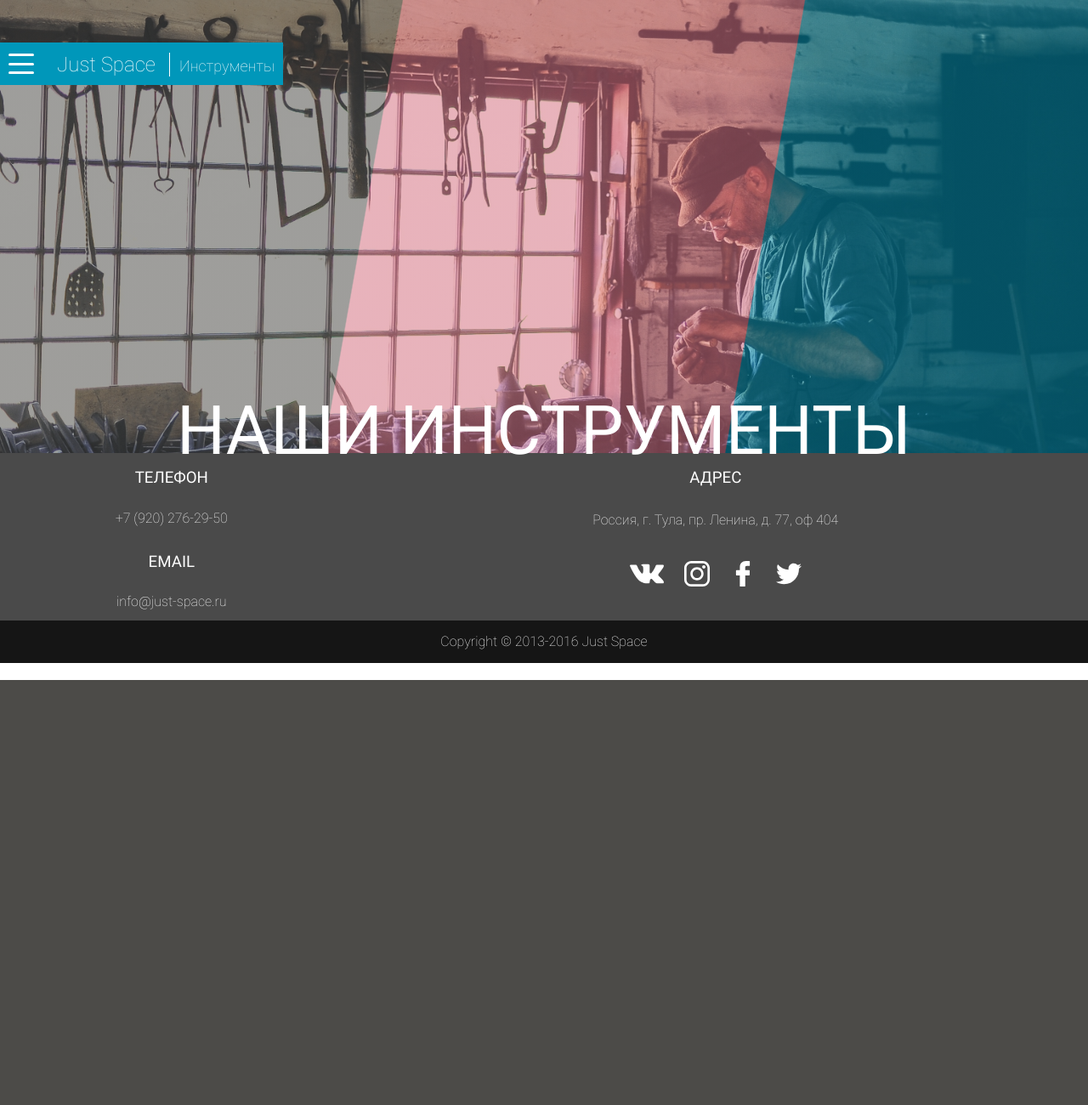
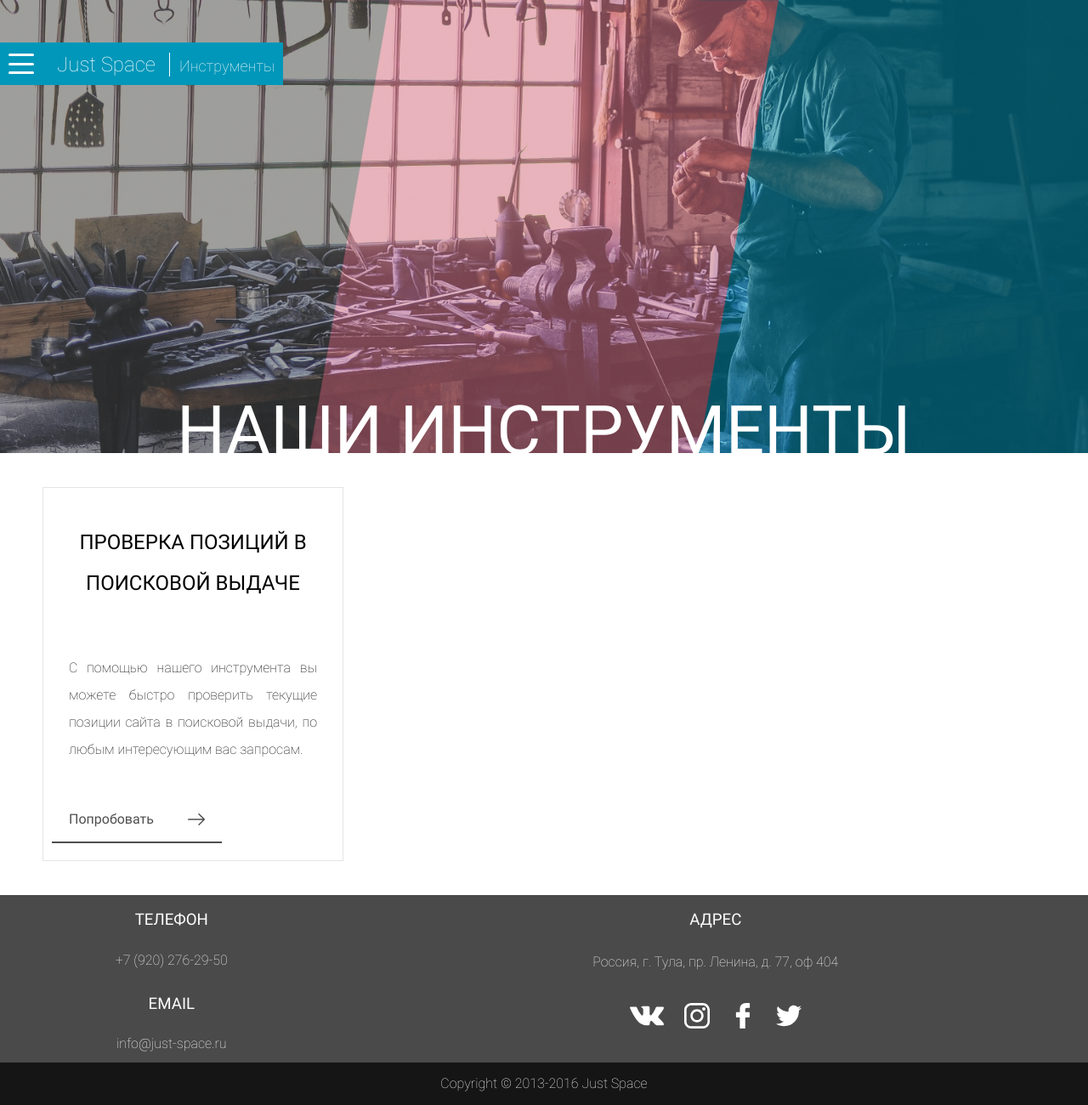
Before and after one commit to JustSpace/just-space.ru, a PHP site: page /tools.php in a window 1280 px wide. Shown: the whole page at 85% size. Before the commit the page ends 800 px from the top, so only its background shows below. Run offline with PHP 8.4, Linux system fonts and the light colour scheme.

Commit message:
Load new images and add styles for tools.php.

```diff
--- a/css/styles.scss
+++ b/css/styles.scss
@@ -3,7 +3,7 @@
 $white: #fff;
 $bgColor: #fff;
 $black: #000;
-$gray: #eee;
+$gray: #e4e4e4;
 $firstColor: #0097ba;
 $secondColor: #151515;
 $alphaForHeader: 0.5;
@@ -73,6 +73,46 @@
 .center{
   display: flex;
   justify-content: center;
+  align-items: center;
+}
+
+.button{
+  @include transition(.3s);
+  width: 200px;
+  min-height: 50px;
+  text-decoration: none;
+  padding: 10px 20px;
+  font-weight: normal;
+}
+
+.button--full{
+  border: 2px solid currentcolor;
+  border-radius: 5px;
+  color: currentcolor;
+}
+
+.button--underline{
+  color: $thirdColor;
+  background-color: $white;
+  border-bottom: 2px solid currentcolor;
+  &:hover,&:focus{
+    background-color: $gray;
+    color: $black;
+  }
+}
+
+.button--rosen{
+  color: $headerfirstColor;
+  &:hover,&:focus{
+    background-color: $headerfirstColor;
+    border-color: $headerfirstColor;
+    color: $white;
+  }
+}
+
+.button--arrow{
+  display: flex;
+  justify-content: space-between;
   align-items: center;
 }
 
@@ -201,9 +241,10 @@
   padding: 0;
   margin: 0;
   top: auto;
-  bottom: -54px;
+  bottom: -34px;
   z-index: 20;
   font-size: 5em;
+  line-height: 1.5em;
   color: $white;
 }
 
@@ -1110,6 +1114,33 @@
 }
 
 
+// TOOLS.PHP
+
+.tools{
+  width: 100%;
+  display: flex;
+  justify-content: space-between;
+  flex-wrap: wrap;
+}
+
+.tool{
+  @include transition();
+  width: 30%;
+  flex-basis: 30%;
+  padding: 20px 10px;
+  border: 1px solid $gray;
+}
+
+.tool__title{
+  color: $black;
+}
+
+.tool__text{
+  padding: 40px 20px;
+  color: $black;
+}
+
+
 // SERVICES/MOBILE_DEVELOP.PHP
 
 .folder-services-header__title{
--- a/index.php
+++ b/index.php
@@ -92,7 +92,7 @@
           <div class="main-blog__text">
             Мы стараемся регулярно делиться своими успехами и неудачами, чтобы все заказчики, у которых появится желание обратиться к нам, смогли пронаблюдать нашу работу изнутри и составить свое мнение о нашей компании.
           </div>
-          <a href="blog.php" class="main-blog__button" alt="Читать наш блог">
+          <a href="blog.php" class="button button--full button--rosen button--arrow" alt="Читать наш блог">
             Начать читать
             <svg aria-hidden="true" class="main-blog__icon" xmlns="http://www.w3.org/2000/svg" viewBox="0 0 31.5 31.5"><path d="M21.2 5c-0.4-0.4-1.1-0.4-1.6 0 -0.4 0.4-0.4 1.1 0 1.6l8 8H1.1C0.5 14.6 0 15.1 0 15.7c0 0.6 0.5 1.1 1.1 1.1h26.6l-8 8c-0.4 0.4-0.4 1.2 0 1.6 0.4 0.4 1.2 0.4 1.6 0l10-10c0.4-0.4 0.4-1.1 0-1.6L21.2 5z"/></svg>
           </a>
--- a/tools.php
+++ b/tools.php
@@ -18,7 +18,18 @@
     require_once($_SERVER["DOCUMENT_ROOT"]."/templates/sidebar.php");
   ?>
   <main class="main">
-
+    <article class="tools">
+      <div class="tool">
+        <h2 class="tool__title">Проверка позиций в поисковой выдаче</h2>
+        <div class="tool__text">
+          С помощью нашего инструмента вы можете быстро проверить текущие позиции сайта в поисковой выдачи, по любым интересующим вас запросам.
+        </div>
+        <a href="#" class="button button--underline button--arrow">
+          Попробовать
+          <svg aria-hidden="true" class="article__icon" xmlns="http://www.w3.org/2000/svg" viewBox="0 0 31.5 31.5"><path d="M21.2 5c-0.4-0.4-1.1-0.4-1.6 0 -0.4 0.4-0.4 1.1 0 1.6l8 8H1.1C0.5 14.6 0 15.1 0 15.7c0 0.6 0.5 1.1 1.1 1.1h26.6l-8 8c-0.4 0.4-0.4 1.2 0 1.6 0.4 0.4 1.2 0.4 1.6 0l10-10c0.4-0.4 0.4-1.1 0-1.6L21.2 5z"/>
+        </a>
+      </div>
+    </article>
   </main>
 <?php
   require_once($_SERVER["DOCUMENT_ROOT"]."/templates/footer.php");
```
Also changed, not shown: other parts of css/styles.scss (+5 -42 lines), blog.php (+2 -2 lines), css/styles.min.css, 3 other files.
